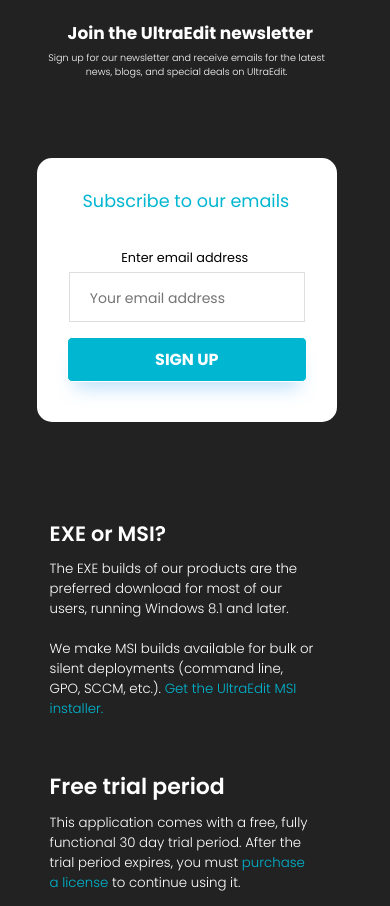
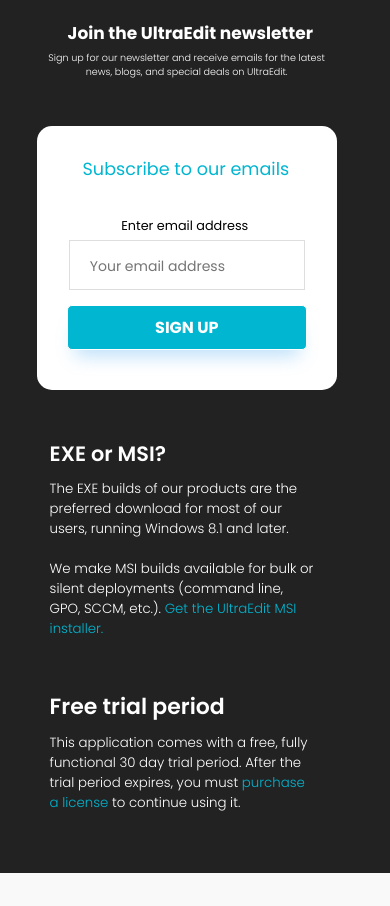
Before and after one commit to Sanjay17u/HTML-CSS-Web-Page-Design, a plain HTML site: page index.html in a window 390 px wide. Shown: the part 3180-4086 px from the top of the page. Drawn offline with Linux system fonts and the light colour scheme.

Commit message:
375px-MQ

```diff
--- a/MQ-CSS/mobile--sm.css
+++ b/MQ-CSS/mobile--sm.css
@@ -1096,7 +1096,7 @@
             border-radius: 15px;
             height: 16.5em;
             width: 300px;
-            margin-top: 3em;
+            margin-top: 1em;
         }
 
 
@@ -1165,7 +1165,7 @@
 
         .msitext{
             margin-left: 1.1em;
-            margin-top: 6em;
+            margin-top: 3em;
             width: 33em;
             padding: 0px 2em;
         }
```
